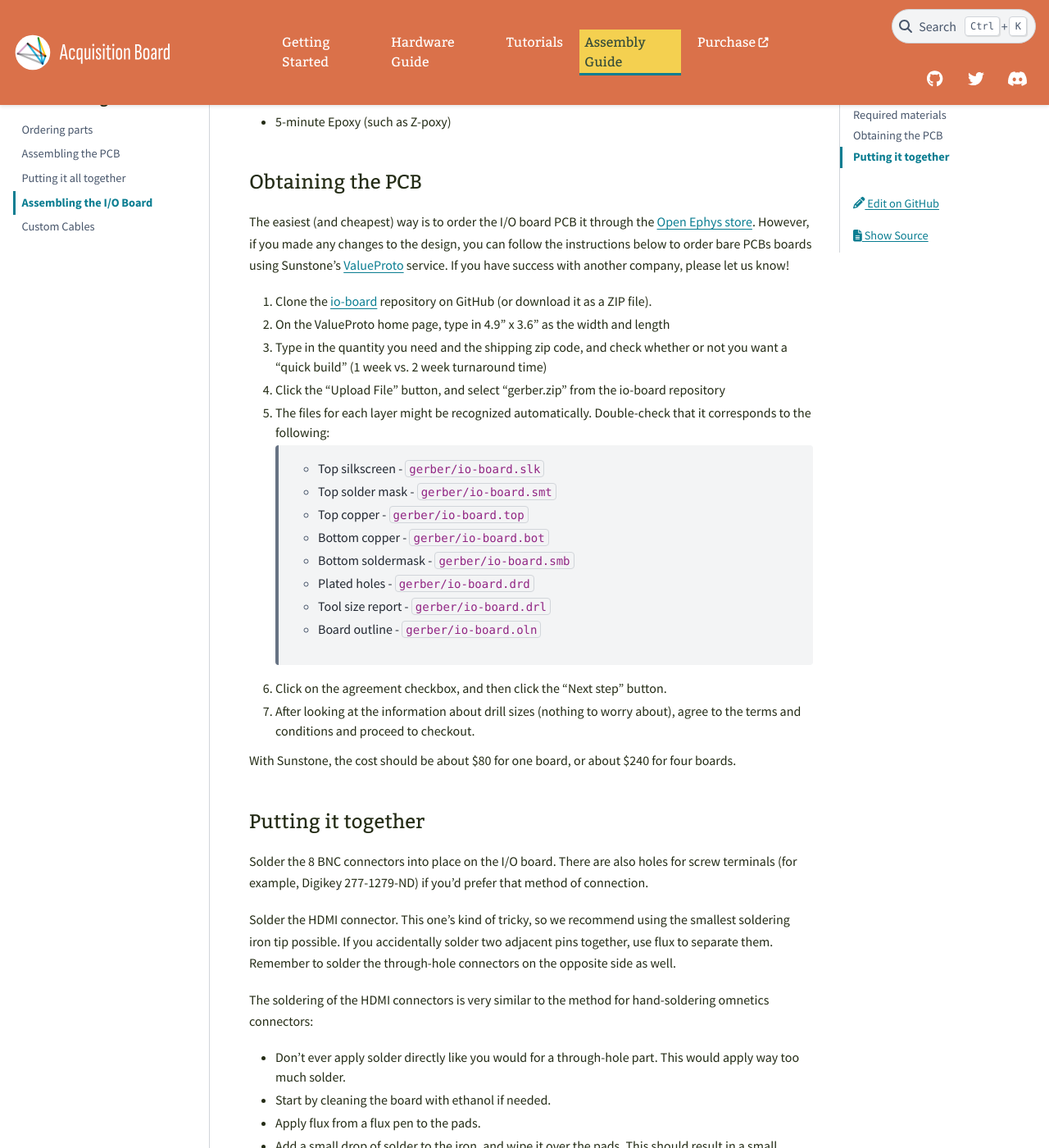
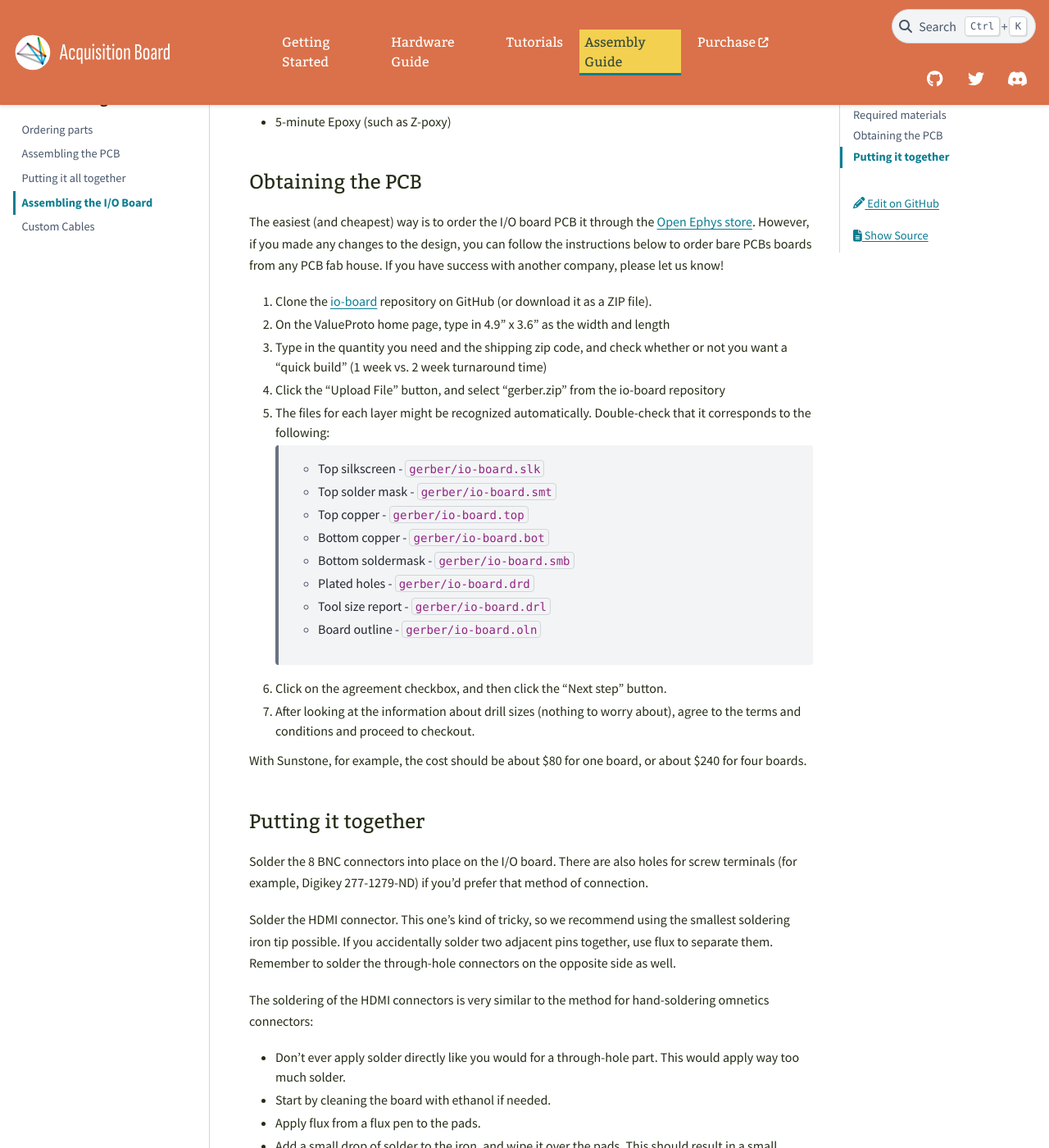
Before and after one commit to open-ephys/acq-board-docs, a Sphinx documentation site: the page built from source/Build-Instructions/Assembling-the-IO-board.rst, in a window 1280 px wide and 1400 px high, scrolled down 715 px. Shown: the whole window at 82% size. Built offline with Sphinx 7.4.7 and the PyData theme 0.15.4, drawn with Linux system fonts in a browser that asks for light colours.

```diff
--- a/source/Build-Instructions/Assembling-the-IO-board.rst
+++ b/source/Build-Instructions/Assembling-the-IO-board.rst
@@ -34,7 +34,10 @@ The following general lab supplies are necessary for assembly:
 Obtaining the PCB
 ###################################
 
-The easiest (and cheapest) way is to order the I/O board PCB it through the `Open Ephys store <https://open-ephys.org/acquisition-system/io-board-pcb>`__. However, if you made any changes to the design, you can follow the instructions below to order bare PCBs boards using Sunstone's `ValueProto <https://www.sunstone.com/pcb-products/pcb-manufacturing/valueproto>`__ service. If you have success with another company, please let us know!
+The easiest (and cheapest) way is to order the I/O board PCB it through the `Open Ephys store
+<https://open-ephys.org/acquisition-system/io-board-pcb>`__. However, if you made any changes to the
+design, you can follow the instructions below to order bare PCBs boards from any PCB fab house. If
+you have success with another company, please let us know!
 
 #. Clone the `io-board <https://github.com/open-ephys/io-board>`__ repository on GitHub (or download it as a ZIP file).
 
@@ -66,8 +69,7 @@ The easiest (and cheapest) way is to order the I/O board PCB it through the `Ope
 
 #. After looking at the information about drill sizes (nothing to worry about), agree to the terms and conditions and proceed to checkout.
 
-With Sunstone, the cost should be about $80 for one board, or about $240 for four boards.
-
+With Sunstone, for example, the cost should be about $80 for one board, or about $240 for four boards.
 
 Putting it together
 ###################################
--- a/source/Hardware-Guide/Electrodes.rst
+++ b/source/Hardware-Guide/Electrodes.rst
@@ -21,6 +21,6 @@ Tetrode recordings with the Open Ephys Acquisition Board require matching the he
 
 Silicon probes
 ###################################
-Silicon probes can be used with the Open Ephys Acquisition Board and an Intan Headstage if they have a 16-channel, 32-channel, or dual 32-channel Omnetics connector, or an adaptor to these Omnetics connector. Alternatively, probes using a Hirose connector can be used with the `Open Ephys Low-profile Headstage <https://open-ephys.org/acquisition-system/low-profile-spi-headstage-64ch>`_.
+Silicon probes can be used with the Open Ephys Acquisition Board and an Intan Headstage if they have a 16-channel, 32-channel, or dual 32-channel Omnetics connector, or an adaptor to these Omnetics connector. Alternatively, probes using a Hirose connector can be used with the `Open Ephys Low-profile Headstage <https://open-ephys.org/acquisition-system/oeps-6570-6571?rq=low%20profile%20spi%20headstage>`_.
 
 .. note:: Certain fully integrated silicon probes, such as Neuropixels, are not compatible with the Acquisition Board. This is because they use custom cables and a custom data transmission protocol. Neuropixels require a separate data acquisition system, such as the PXI-based system supplied by imec or `ONIX <https://open-ephys.github.io/onix-docs/>`_ from Open Ephys.
--- a/source/conf.py
+++ b/source/conf.py
@@ -188,7 +188,7 @@ html_theme_options = {
     "navbar_end": ["navbar-icon-links"],
     "navbar_align": "content",
     "footer_start": ["copyright"],
-    "external_links": [{"name": "Purchase", "url": "https://open-ephys.org/acquisition-system/acquisition-board"},],
+    "external_links": [{"name": "Purchase", "url": "https://open-ephys.org/acquisition-system/oeps-9029?rq=acquisition%20board"},],
     'icon_links': [
         dict(name='GitHub',
              url='https://github.com/open-ephys/acq-board-docs',
--- a/source/index.rst
+++ b/source/index.rst
@@ -15,7 +15,7 @@
 
 The **Open Ephys Acquisition Board** is an open-source interface for acquiring up to 512 channels of extracellular electrophysiology data over a USB connection.
 
-You can order an assembled Acquisition Board from `Open Ephys Production Site <https://open-ephys.org/acquisition-system/acquisition-board>`_. You can also order an `Open Ephys Starter Kit <https://open-ephys.org/acquisition-system/starter-kit>`_, which contains everything you need to get started (except for electrodes and a computer).
+You can order an assembled Acquisition Board from `Open Ephys Production Site <https://open-ephys.org/acquisition-system/oeps-9029?rq=acquisition%20board>`_. You can also order an `Open Ephys Starter Kit <https://open-ephys.org/acquisition-system/starter-kit>`_, which contains everything you need to get started (except for electrodes and a computer).
 
 Because all the designs are freely available, you can also build the Acquisition Board yourself. We estimate you'll spend about 2-3 days of work and about $1000. Follow the instructions :ref:`here <buildinstructions>` to learn how to build your own board.
 
```
